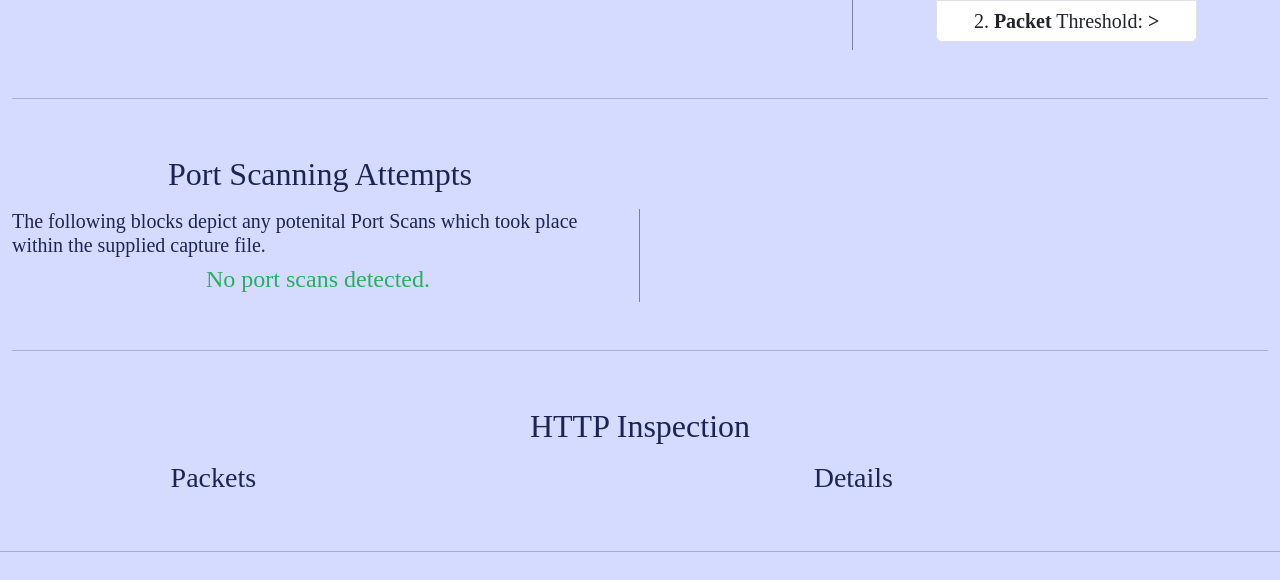
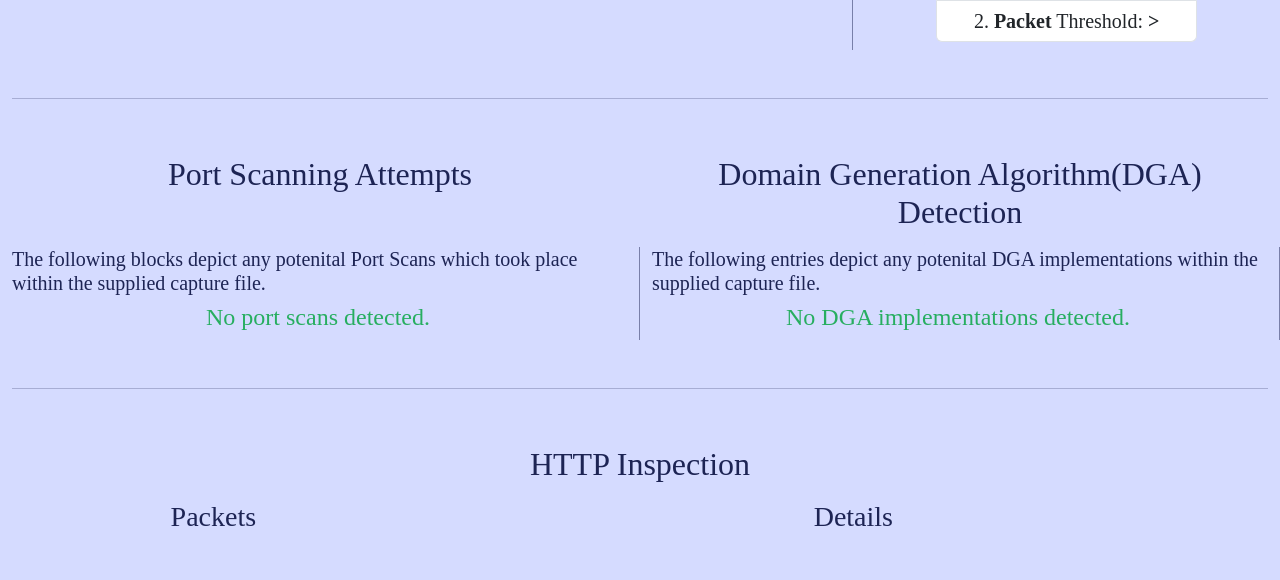
Before and after one commit to JasonGri/SecureFlow-Analyzer, a Django app: template SecureFlow_Analyzer/analyzer/templates/analyzer/anomaly.html in a window 1280 px wide. Shown: the part 923-1503 px from the top of the page. Run offline with Django 5.2, Linux system fonts and the light colour scheme; the template is opened without the code that fills it, so the values that code supplies are empty; parts of the project's set-up code (start-up, migrations or seed data) failed here and were passed over; some libraries are stand-ins or nearby versions.

Commit message:
DGA Detection Added

```diff
--- a/SecureFlow_Analyzer/analyzer/forms.py
+++ b/SecureFlow_Analyzer/analyzer/forms.py
@@ -10,3 +10,5 @@ class PcapFileForm(forms.Form):
 
     scan_port_thres = forms.IntegerField(label="Port Threshold", min_value=0, max_value=65535)
     scan_time_thres = forms.FloatField(label="Time Threshold", min_value=0)
+
+    nxdomain_thres = forms.IntegerField(label="NXDOMAIN Threshold", min_value=1)
--- a/SecureFlow_Analyzer/analyzer/templates/analyzer/anomaly.html
+++ b/SecureFlow_Analyzer/analyzer/templates/analyzer/anomaly.html
@@ -138,6 +138,9 @@
     <div class="col-6">
       <h2 class="text-center p-2">Port Scanning Attempts</h2>
     </div>
+    <div class="col-6">
+      <h2 class="text-center p-2">Domain Generation Algorithm(DGA) Detection</h2>
+    </div>
   </div>
   <!-- Port Scans -->
   <div class="row">
@@ -184,6 +187,29 @@
             <li class="list-group-item"><strong>Time</strong> Threshold: <u>{{scan_time_thres}} sec</u></li>
             <li class="list-group-item"><strong>Port</strong> Threshold: <u> &gt; {{scan_port_thres}}</u></li>
           </ol>
+        </div>
+      </div>
+      {% endif %}
+    </div>
+
+  <!-- DGA Detection -->
+    <div class="col-6 vertical-separation">
+      <h5>The following entries depict any potenital DGA implementations within the supplied capture file.</h5>
+      {% if not dga_alerts %}
+      <h4 class="positive-results">No DGA implementations detected.</h4>
+      {% else %}
+      <ul class="list-group d-inline-block m-2" >
+        {% for ip, count in dga_alerts.items %}
+        <li class="list-group-item">Suspicious IP:<strong> {{ip}}</strong> | NXDOMAIN Occurrences: <strong>{{count}}</strong></li>
+        {% endfor %}
+      </ul>
+      <div class="row mt-4 justify-content-center">
+        <div class="col-6 text-center">
+          <h5>The Threshold value considered during analysis is the following: </h5>
+
+          <ul class="list-group mt-2">
+            <li class="list-group-item"><strong>Non Existent Domain error(NXDOMAIN)</strong> Threshold: &gt;<u> {{nxdomain_thres}}</u></li>
+          </ul>
         </div>
       </div>
       {% endif %}
@@ -252,6 +278,7 @@
         </ul>
       {% endfor %}
     </div>
+  </div>
   <hr class="my-5" />
 </div>
 
--- a/SecureFlow_Analyzer/analyzer/views.py
+++ b/SecureFlow_Analyzer/analyzer/views.py
@@ -21,6 +21,7 @@ def index(req):
             dos_time_thres = form.cleaned_data['dos_time_thres']
             scan_port_thres = form.cleaned_data['scan_port_thres']
             scan_time_thres = form.cleaned_data['scan_time_thres']
+            nxdomain_thres = form.cleaned_data['nxdomain_thres']
 
             # Extract PacketList from pcap
             with concurrent.futures.ThreadPoolExecutor() as executor:
@@ -50,6 +51,7 @@ def index(req):
                     'dos_time_thres' : dos_time_thres,
                     'scan_port_thres' : scan_port_thres,
                     'scan_time_thres' : scan_time_thres,
+                    'nxdomain_thres': nxdomain_thres
                 }
             }
 
@@ -107,6 +109,9 @@ def index(req):
             http_entries = http_inspect(capture, mal_doms)
             context['anomaly']['http_entries'] = http_entries
 
+            # DGA Detection
+            dga_alerts = detect_dga(capture, nxdomain_thres)
+            context['anomaly']['dga_alerts'] = dga_alerts
 
             end_time = time.time()
             context['time_elapsed'] = end_time - start_time
```
Also changed, not shown: SecureFlow_Analyzer/analyzer/logic.py (+42 -0 lines), SecureFlow_Analyzer/analyzer/templates/analyzer/index.html (+21 -2 lines).
